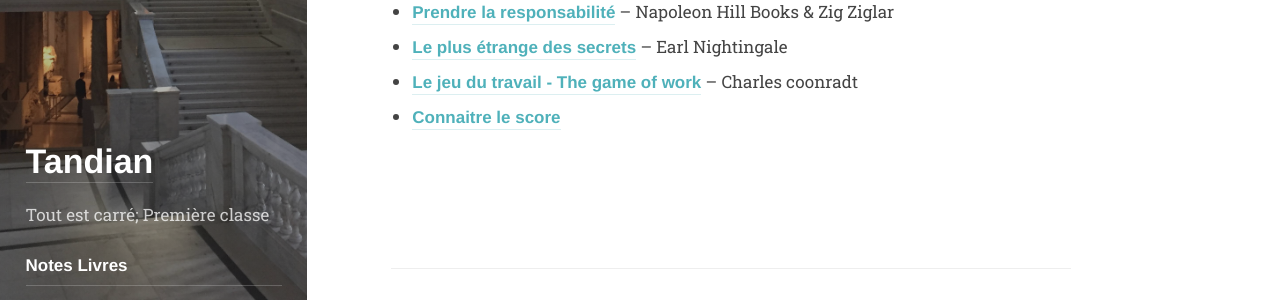
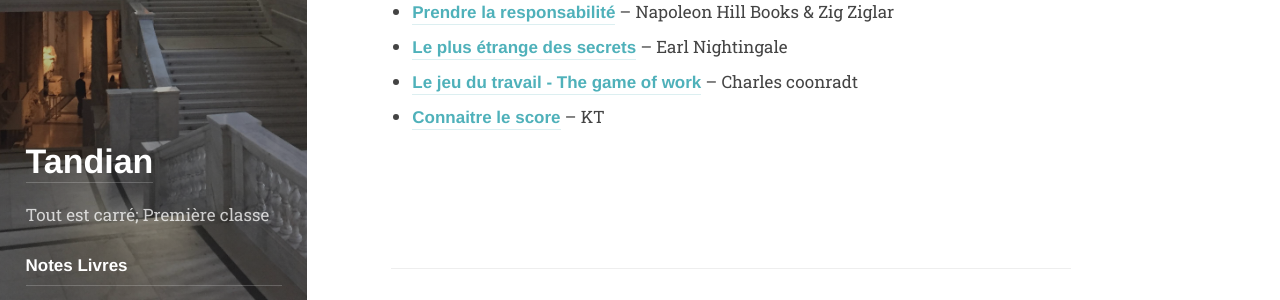
Before and after one commit to abdoulaye-tnd/tandian, a Jekyll site: the page built from books/index.md, in a window 1280 px wide and 951 px high. Shown: the part 563-863 px from the top of the window. Built offline with Jekyll 4.4.1, drawn with Linux system fonts in a browser that asks for light colours; some web fonts are replaced.

```diff
--- a/books/index.md
+++ b/books/index.md
@@ -16,7 +16,7 @@ order: 5
 * [Prendre la responsabilité]{:.heading.flip-title} -- Napoleon Hill Books & Zig Ziglar
 * [Le plus étrange des secrets]{:.heading.flip-title} -- Earl Nightingale
 * [Le jeu du travail - The game of work]{:.heading.flip-title} -- Charles coonradt
-* [Connaitre le score]{:.heading.flip-title}
+* [Connaitre le score]{:.heading.flip-title}  -- KT
 
 {:.related-posts.faded}
 
```
